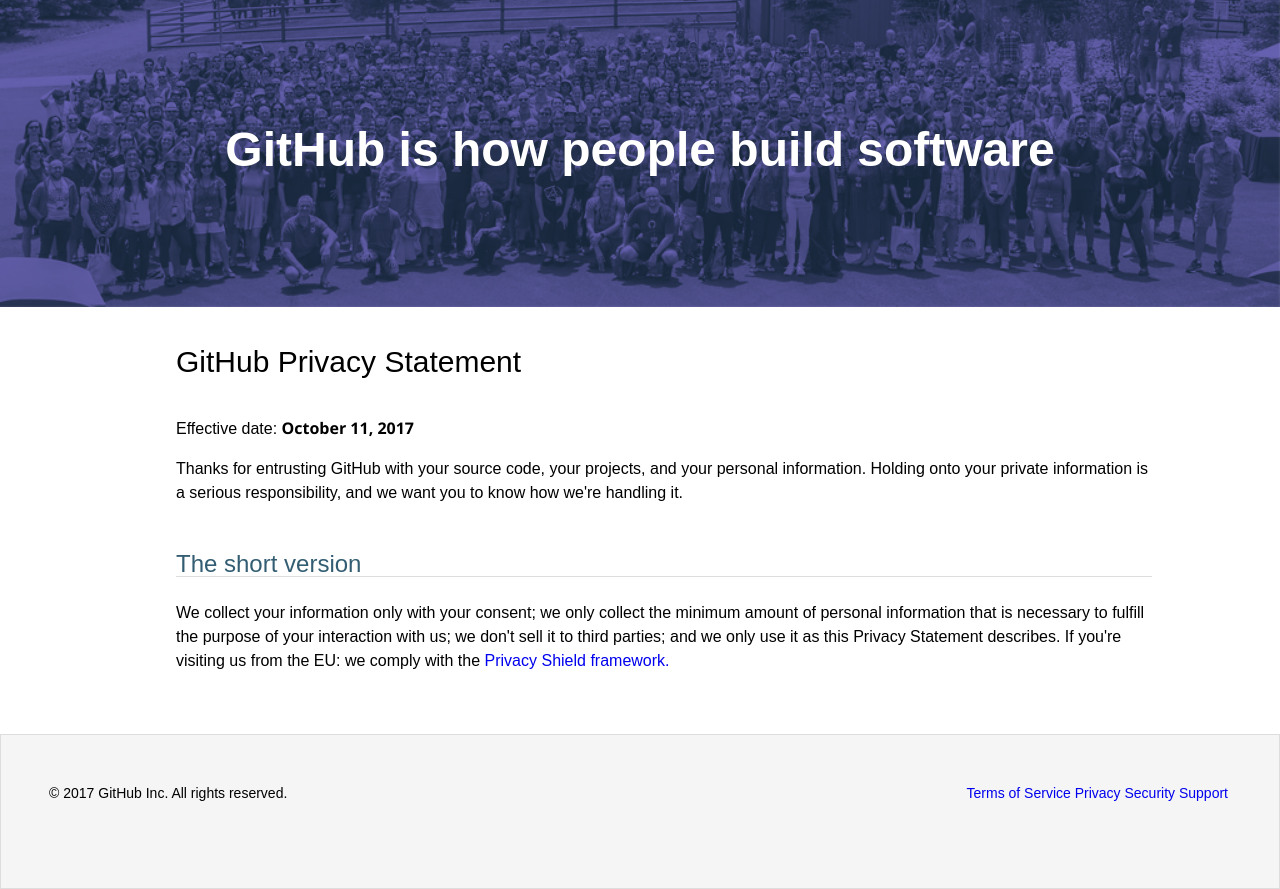
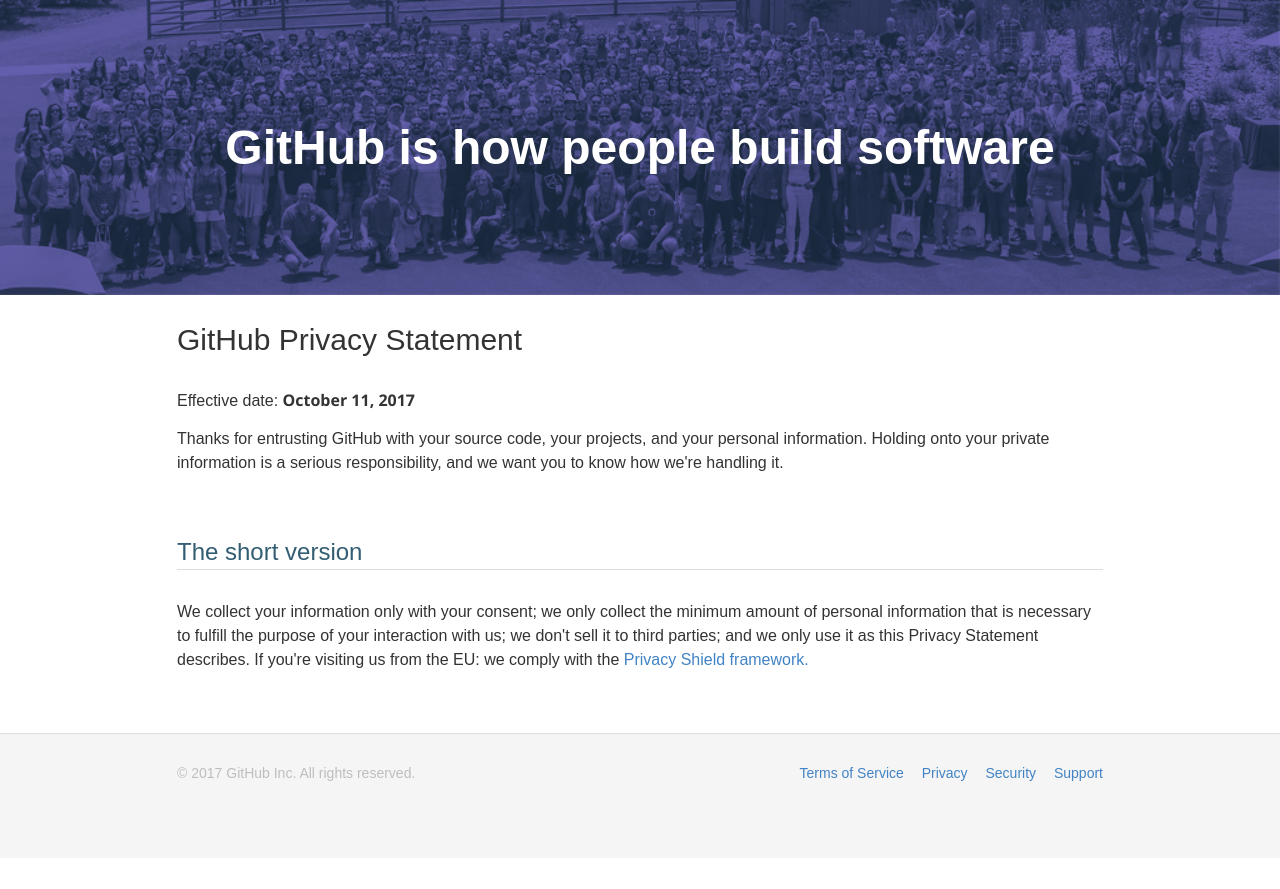
Before and after one commit to foxtember/hillel-task-6, a plain HTML site: page index.html in a window 1280 px wide. After the commit the page ends 858 px from the top, so only its background shows below. Drawn offline with nearby package versions, Linux system fonts and the light colour scheme.

Commit message:
Fix review comments

```diff
--- a/index.html
+++ b/index.html
@@ -9,7 +9,7 @@
     <link href="https://fonts.googleapis.com/css?family=Open+Sans:700" rel="stylesheet">
     <title>GitHub</title>
 </head>
-<body class="main-container">
+<body>
     <header class="head-container">
         <h1 class="head-container-title-one">GitHub is how people build software</h1>
     </header>
@@ -35,14 +35,18 @@
     </main>
 
     <footer class="footer-container">
-        <small class="footer-copy">&copy; 2017 GitHub Inc. All rights reserved.</small>
+        <section class="main-container-content">
+            <small class="footer-copy">&copy; 2017 GitHub Inc. All rights reserved.</small>
 
-        <div class="footer-content">
-            <a href="#">Terms of Service</a>
-            <a href="#">Privacy</a>
-            <a href="#">Security</a>
-            <a href="#">Support</a>
-        </div>
+            <nav class="footer-content">
+                <a href="#">Terms of Service</a>
+                <a href="#">Privacy</a>
+                <a href="#">Security</a>
+                <a href="#">Support</a>
+            </nav>
+
+            <div class="clear"></div>
+        </section>
     </footer>
 </body>
 </html>
--- a/main.css
+++ b/main.css
@@ -1,94 +1,94 @@
-.main-container{
+*{
     margin: 0;
     padding: 0;
+}
+
+body{
     font-family: Arial, sans-serif;
+    color: #333333;
+}
+
+a{
+    text-decoration: none;
+    color: #4183C4;
+}
+
+.clear{
+    clear: both;
 }
 
 .head-container{
-    height: 307px;
-    background-image: url(/images/Gradient_Map_1.png);
-    background-position: bottom;
-    background-repeat: no-repeat;
-    background-size: cover;
+    padding: 120px 48px;
+    background: url("images/Gradient_Map_1.png") bottom/cover no-repeat;
 }
 
 .head-container-title-one{
-    margin: 0;
     text-align: center;
     color: white;
     font-size: 48px;
-    line-height: 59px;
-    padding-top: 120px;
 }
 
 .main-container-content{
-    max-width: 1024px;
-    margin: auto;
+    max-width: 926px;
+    margin: 0 auto;
+    padding: 0 48px;
 }
 
 .main-container-title-two{
-    margin-left: 48px;
     font-size: 30px;
     font-weight: normal;
-    line-height: 59px;
+    margin-top: 28px;
 }
 
 .main-content-one{
-    margin-left: 48px;
     font-size: 16px;
-    line-height: 24px;
+    margin-top: 32px;
 }
 
 .main-content-data{
     font-family: 'Open Sans', sans-serif;
     font-size: 16px;
-    line-height: 24px;
 }
 
 .main-content-two{
-    margin-left: 48px;
     font-size: 16px;
+    padding: 1em 0;
     line-height: 24px;
 }
 
 .main-container-title-three{
-    margin-left: 48px;
     margin-top: 47px;
     font-size: 24px;
-    line-height: 24px;
     font-weight: normal;
     color: #325D72;
+    padding-bottom: 3px;
     border-bottom: 1px solid #DDDDDD;
 }
 
 .main-content-three{
-    margin-left: 48px;
     font-size: 16px;
     line-height: 24px;
-}
-
-a{
-    text-decoration: none;
+    margin-top: 30px;
 }
 
 .footer-container{
     margin-top: 61px;
-    padding-top: 29px;
-    height: 124px;
+    padding: 31px 0 77px 0;
     background-color: #F5F5F5;
-    border: 1px  solid #DDDDDD;
+    border-top: 1px  solid #DDDDDD;
 }
 
 .footer-copy{
-    margin-left: 48px;
     float: left;
-    line-height: 58px;
     font-size: 14px;
+    color: #BEBEBE;
 }
 
 .footer-content{
     float: right;
-    margin-right: 51px;
-    line-height: 58px;
     font-size: 14px;
 }
+
+.footer-content a{
+    margin-left: 1em;
+}
```
